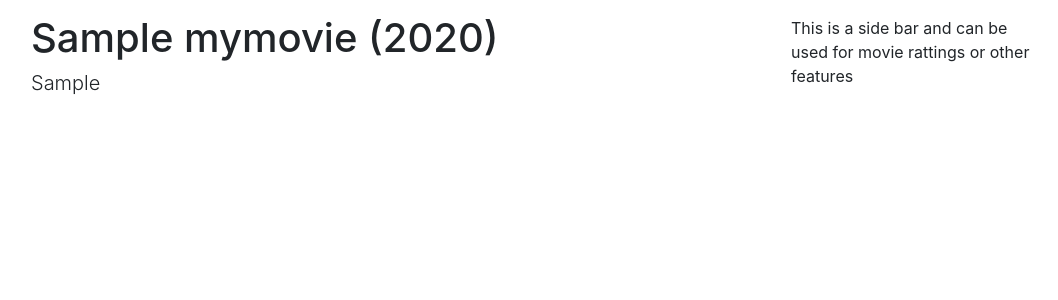
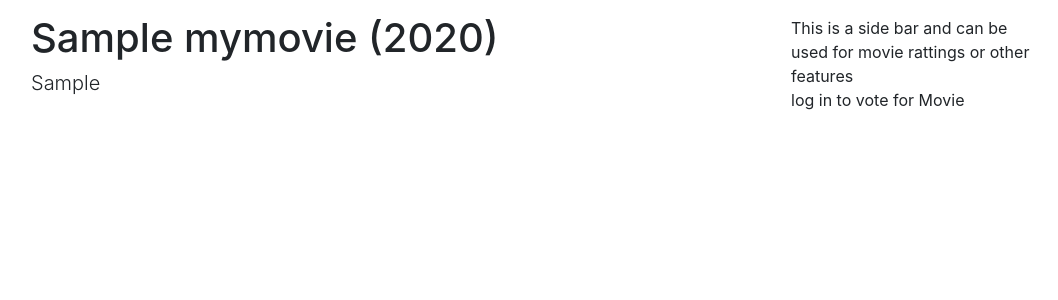
Before and after one commit to ArsalanShahid116/Django-MovieStore, a Django app: page /myMovies/1 in a window 1280 px wide. Shown: the part 40-340 px from the top of the page, without its empty margins (54-1112 px from the left). Run offline with Django 3.2, Linux system fonts and the light colour scheme; tables that the repository leaves empty hold one stand-in row (values such as "Sample post"); some libraries are stand-ins or nearby versions.

Commit message:
Blog Post - MovieStore Part 5 Completed

```diff
--- a/MyMovies/moviesApp/templates/moviesApp/mymovie_detail.html
+++ b/MyMovies/moviesApp/templates/moviesApp/mymovie_detail.html
@@ -15,4 +15,18 @@
 <div>
 This is a side bar and can be used for movie rattings or other features
 </div>
+<div>
+	{% if vote_form %}
+	<form method="post"
+       action = "{{ vote_form_url }}" >
+       {% csrf_token %}
+       {{ vote_form.as_p }}
+       <button class="btn btn-primary">
+	       Vote
+       </button>
+	</form>
+	{% else %}
+	<p> log in to vote for Movie </p>
+	{% endif %}
+</div>
 {% endblock %}
--- a/MyMovies/moviesApp/urls.py
+++ b/MyMovies/moviesApp/urls.py
@@ -9,4 +9,10 @@ urlpatterns = [
         path('myMovies/<int:pk>',
             views.MovieDetail.as_view(),
             name='MovieDetail'),
+        path('movie/<int:movie_id>/vote',
+            views.CreateVote.as_view(),
+            name='CreateVote'),
+        path('movie/<int:movie_id>/vote/<int:pk>',
+            views.UpdateVote.as_view(),
+            name='UpdateVote'),
         ]
--- a/MyMovies/moviesApp/views.py
+++ b/MyMovies/moviesApp/views.py
@@ -1,10 +1,102 @@
-from django.views.generic import (ListView, DetailView)
-from moviesApp.models import myMovie
+from django.contrib.auth.mixins import (
+    LoginRequiredMixin)
+from django.core.exceptions import (
+    PermissionDenied)
+from django.shortcuts import redirect
+from django.urls import reverse
+from django.views.generic import (
+    ListView, DetailView, UpdateView,
+    CreateView
+)
+
+from moviesApp.forms import VoteForm
+from moviesApp.models import myMovie, Person, Vote
+
+class MovieDetail(DetailView):
+    queryset = myMovie.objects.all_with_related_persons_and_score()
+
+    def get_context_data(self, **kwargs):
+        ctx = super().get_context_data(**kwargs)
+        if self.request.user.is_authenticated:
+            vote = Vote.objects.get_vote_or_unsaved_blank_vote(
+                movie=self.object,
+                user=self.request.user
+            )
+            if vote.id:
+                vote_form_url = reverse(
+                    'moviesApp:UpdateVote',
+                    kwargs={
+                        'movie_id': vote.movie.id,
+                        'pk': vote.id})
+            else:
+                vote_form_url = (
+                    reverse(
+                        'moviesApp:CreateVote',
+                        kwargs={
+                            'movie_id': self.object.id}
+                    )
+                )
+            vote_form = VoteForm(instance=vote)
+            ctx['vote_form'] = vote_form
+            ctx['vote_form_url'] = \
+                vote_form_url
+        return ctx
+
+class UpdateVote(LoginRequiredMixin, UpdateView):
+    form_class = VoteForm
+    queryset = Vote.objects.all()
+
+    def get_object(self, queryset=None):
+        vote = super().get_object(
+            queryset)
+        user = self.request.user
+        if vote.user != user:
+            raise PermissionDenied(
+                'cannot change another '
+                'users vote')
+        return vote
+
+    def get_success_url(self):
+        movie_id = self.object.movie.id
+        return reverse(
+            'moviesApp:MovieDetail',
+            kwargs={'pk': movie_id})
+
+    def render_to_response(self, context, **response_kwargs):
+        movie_id = context['object'].id
+        movie_detail_url = reverse(
+            'moviesApp:MovieDetail',
+            kwargs={'pk': movie_id})
+        return redirect(
+            to=movie_detail_url)
+
+class CreateVote(LoginRequiredMixin, CreateView):
+    form_class = VoteForm
+
+    def get_initial(self):
+        initial = super().get_initial()
+        initial['user'] = self.request.user.id
+        initial['movie'] = self.kwargs[
+            'movie_id']
+        return initial
+
+    def get_success_url(self):
+        movie_id = self.object.movie.id
+        return reverse(
+            'moviesApp:MovieDetail',
+            kwargs={
+                'pk': movie_id})
+
+    def render_to_response(self, context, **response_kwargs):
+        movie_id = context['object'].id
+        movie_detail_url = reverse(
+            'moviesApp:MovieDetail',
+            kwargs={'pk': movie_id})
+        return redirect(
+            to=movie_detail_url)
 
 class MovieList(ListView):
     model = myMovie
 
-class MovieDetail(DetailView):
-    queryset = (
-            myMovie.objects.all_with_related_persons()
-            )
+class PersonDetail(DetailView):
+    queryset = Person.objects.all_with_prefetch_movies()
```
Also changed, not shown: MyMovies/moviesApp/forms.py (added, +28 -0 lines), MyMovies/moviesApp/models.py (+60 -0 lines), MyMovies/moviesApp/migrations/0003_vote.py (added).
